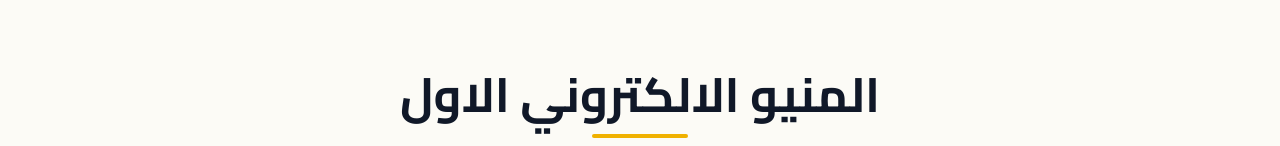
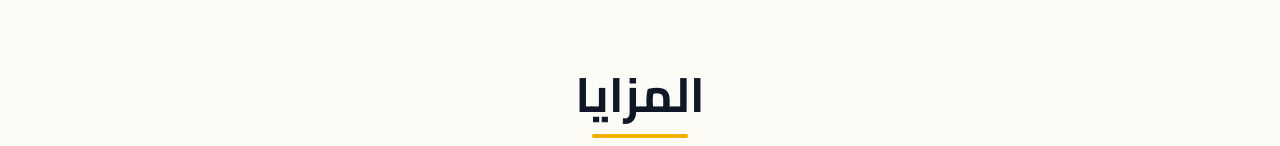
Before and after one commit to Abrajsa/emenu1, a Next.js app: page / in a window 1280 px wide. Shown: the part 806-952 px from the top of the page. Built offline with nearby package versions, Linux system fonts and the light colour scheme.

Commit message:
تحديث

```diff
--- a/app/components/Advantages.tsx
+++ b/app/components/Advantages.tsx
@@ -14,7 +14,7 @@ interface Advantage {
 
 const translations = {
   ar: {
-    sectionTitle: 'المنيو الالكتروني الاول',
+    sectionTitle: 'المزايا',
     advantages: [
       {
         title: 'رمز شريطي ذكي رقمي',
```
